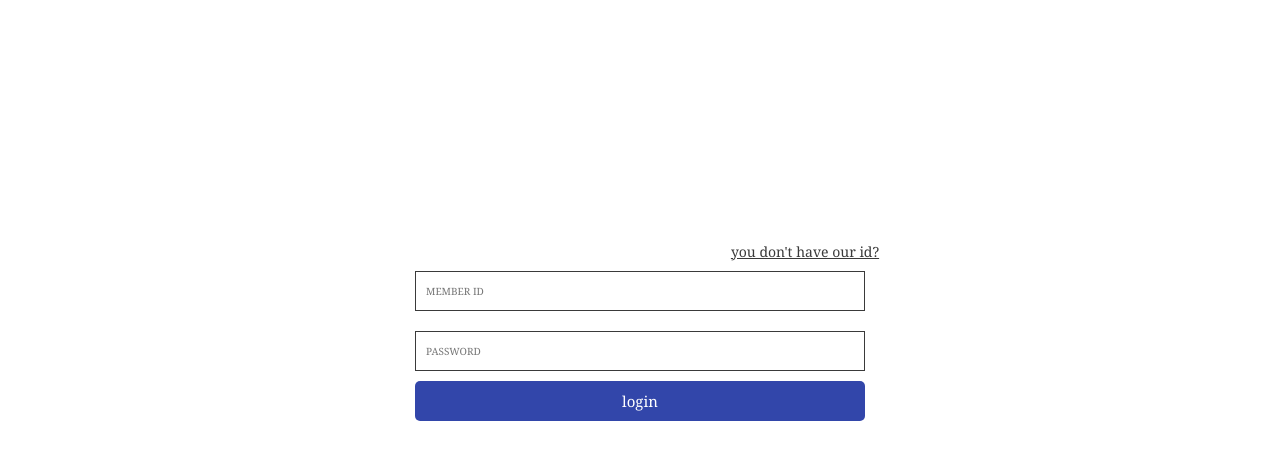
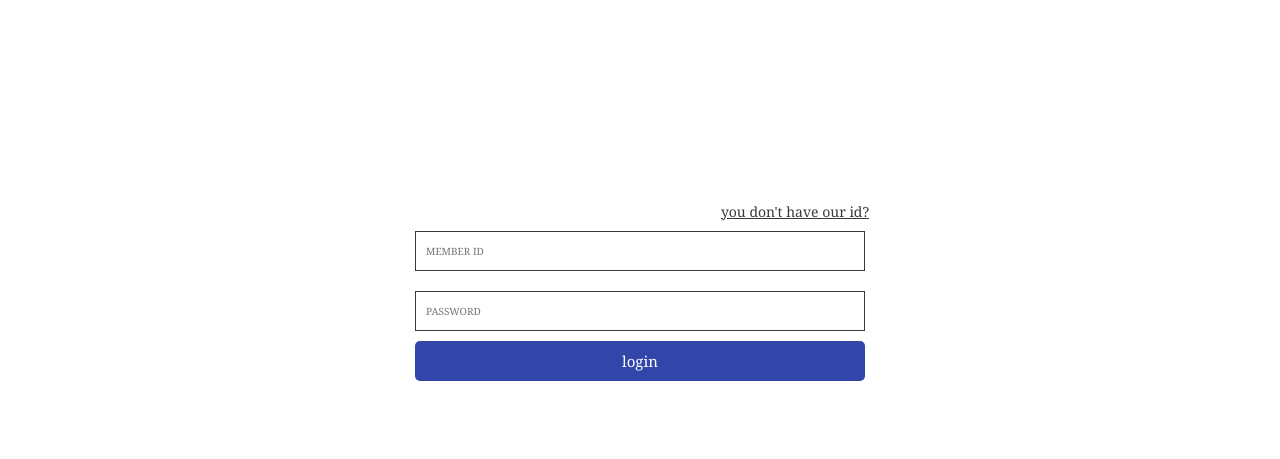
Before and after one commit to naeune/midproject, a plain HTML site: page login.html in a window 1280 px wide. Shown: the part 129-588 px from the top of the page. Drawn offline with nearby package versions, Linux system fonts and the light colour scheme.

Commit message:
로그인 박스 위치 조정

```diff
--- a/style/log.css
+++ b/style/log.css
@@ -19,10 +19,10 @@
   flex-direction: column;
   justify-content: center;
   align-items: center;
-  height: calc(100vh - 120px);
+  height: calc(100vh - 200px);
 }
 #textid {
-  margin-left: 330px;
+  margin-left: 310px;
   color: rgb(128, 128, 128);
   font-size: 14px;
 }
```
